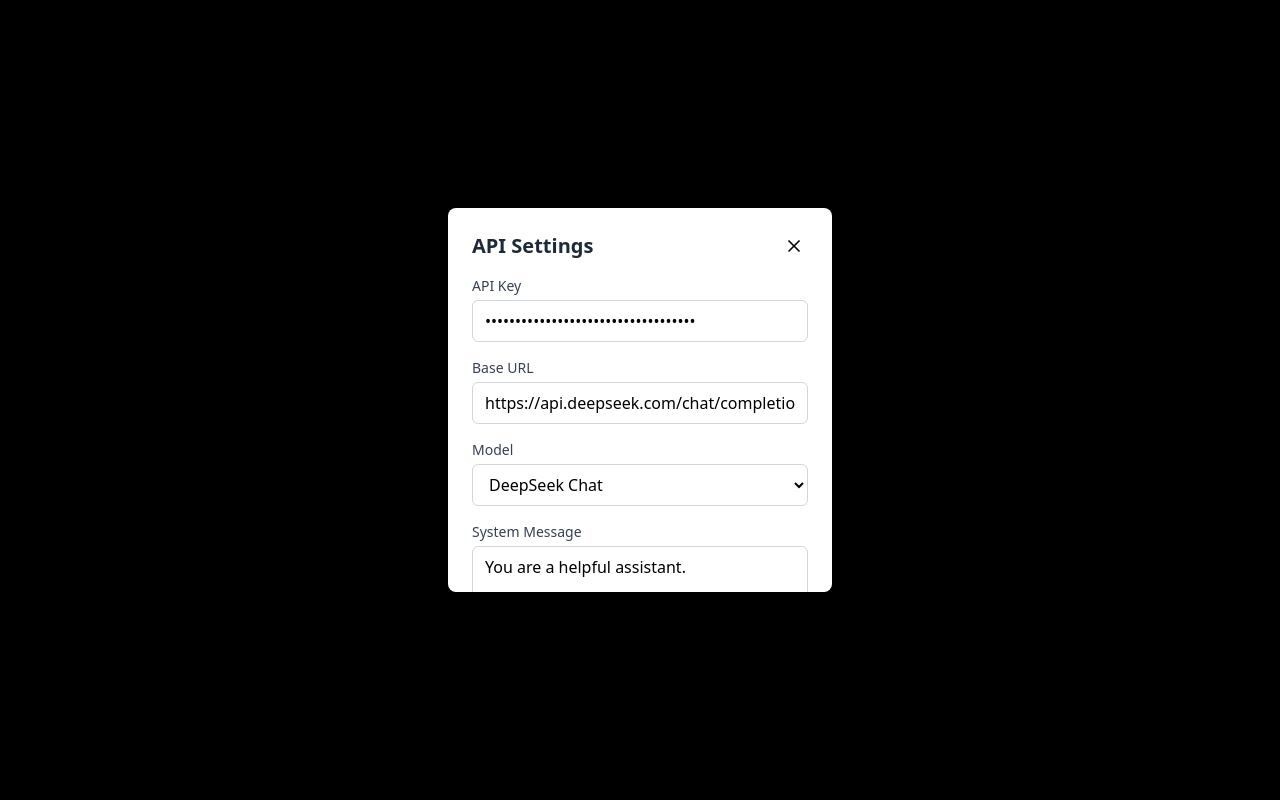
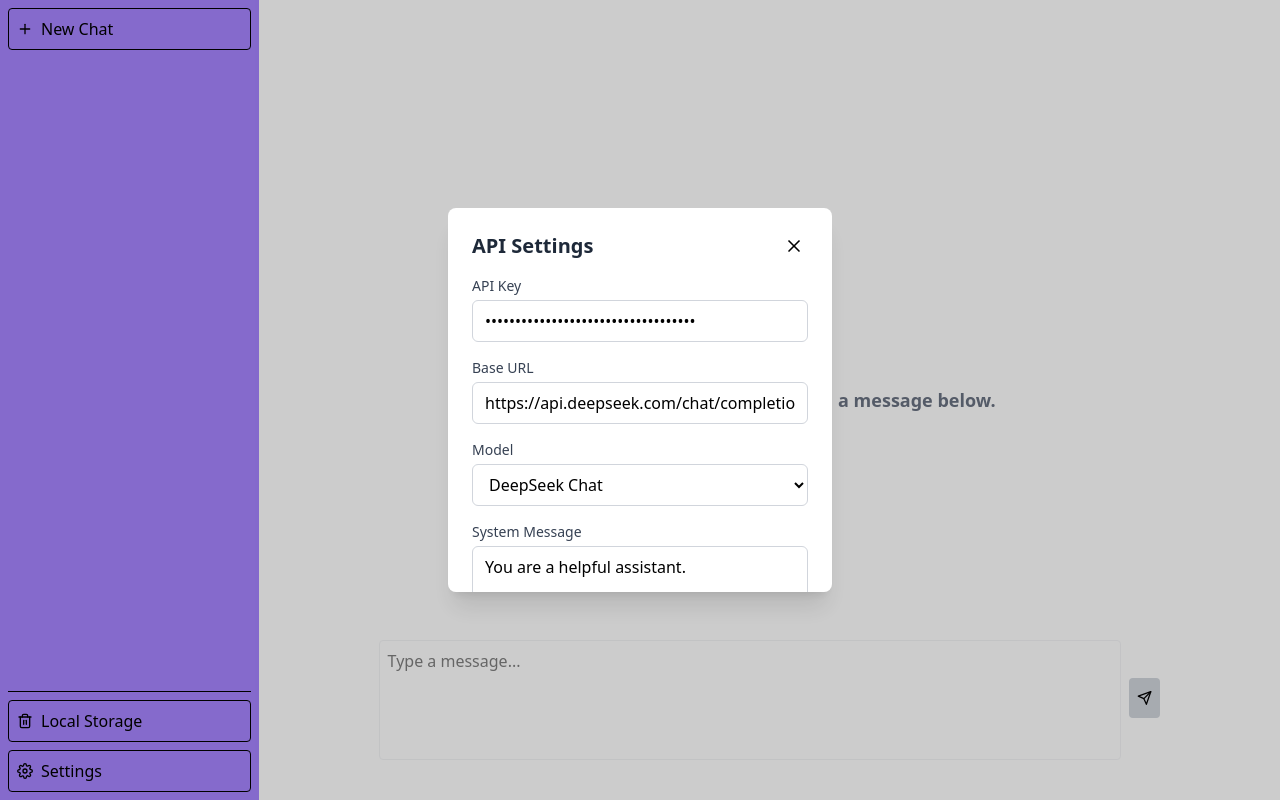
Before and after one commit to aaaabang/GPT-frontend, a React (Vite) app: page / in a window 1280 px wide. Both pictures are taken after a click on the button "Settings". Built offline with nearby package versions, Linux system fonts and the light colour scheme.

Commit message:
fix: setting popup bg

```diff
--- a/src/components/Settings.jsx
+++ b/src/components/Settings.jsx
@@ -59,7 +59,10 @@ function Settings({ isOpen, onClose }) {
   if (!isOpen) return null;
 
   return (
-    <div className="fixed inset-0 bg-black bg-opacity-20 flex items-center justify-center z-50">
+    <div
+      className="fixed inset-0 flex items-center justify-center z-50"
+      style={{ backgroundColor: "rgba(0, 0, 0, 0.2)" }}
+    >
       <div className="bg-white rounded-lg shadow-xl w-96 max-w-md p-6 max-h-96 overflow-y-auto">
         {/* 标题栏 */}
         <div className="flex items-center justify-between mb-4">
```
